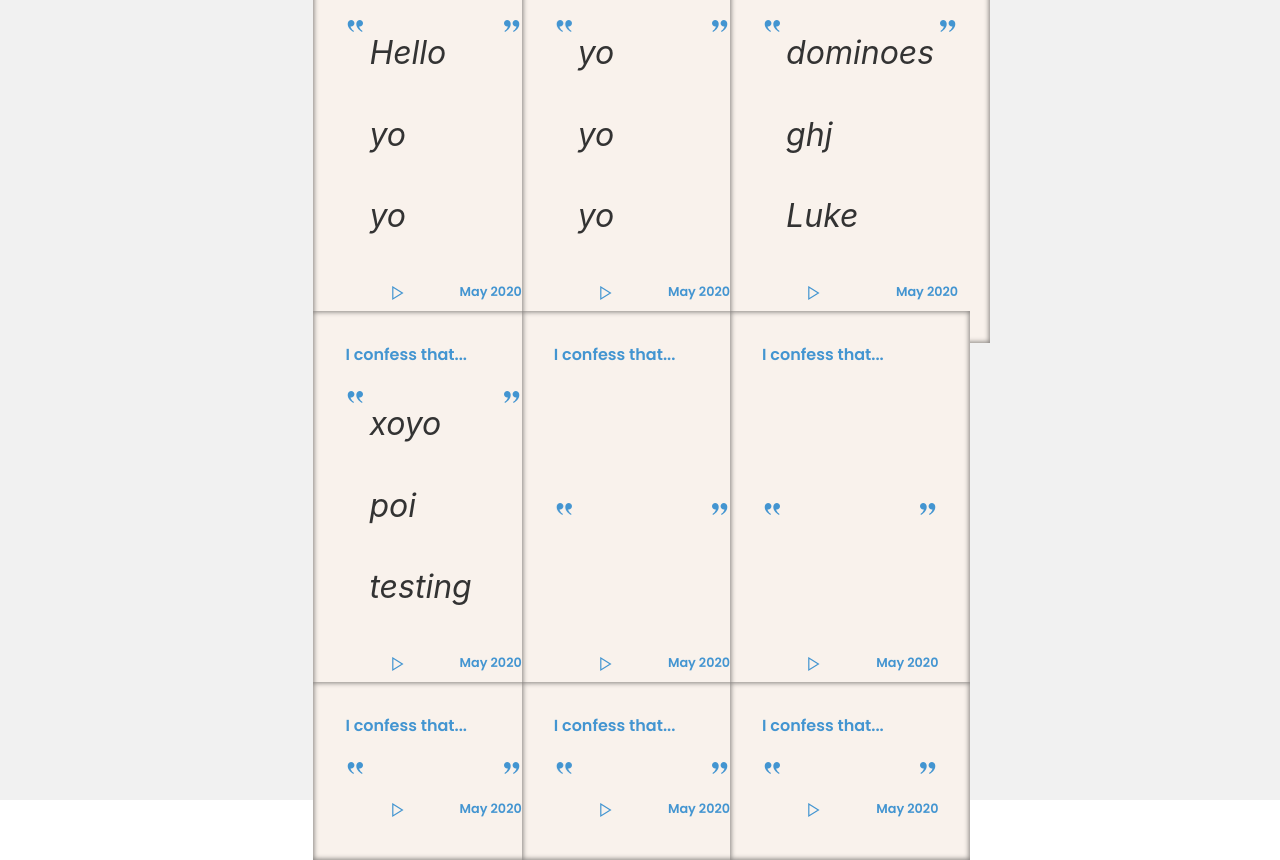
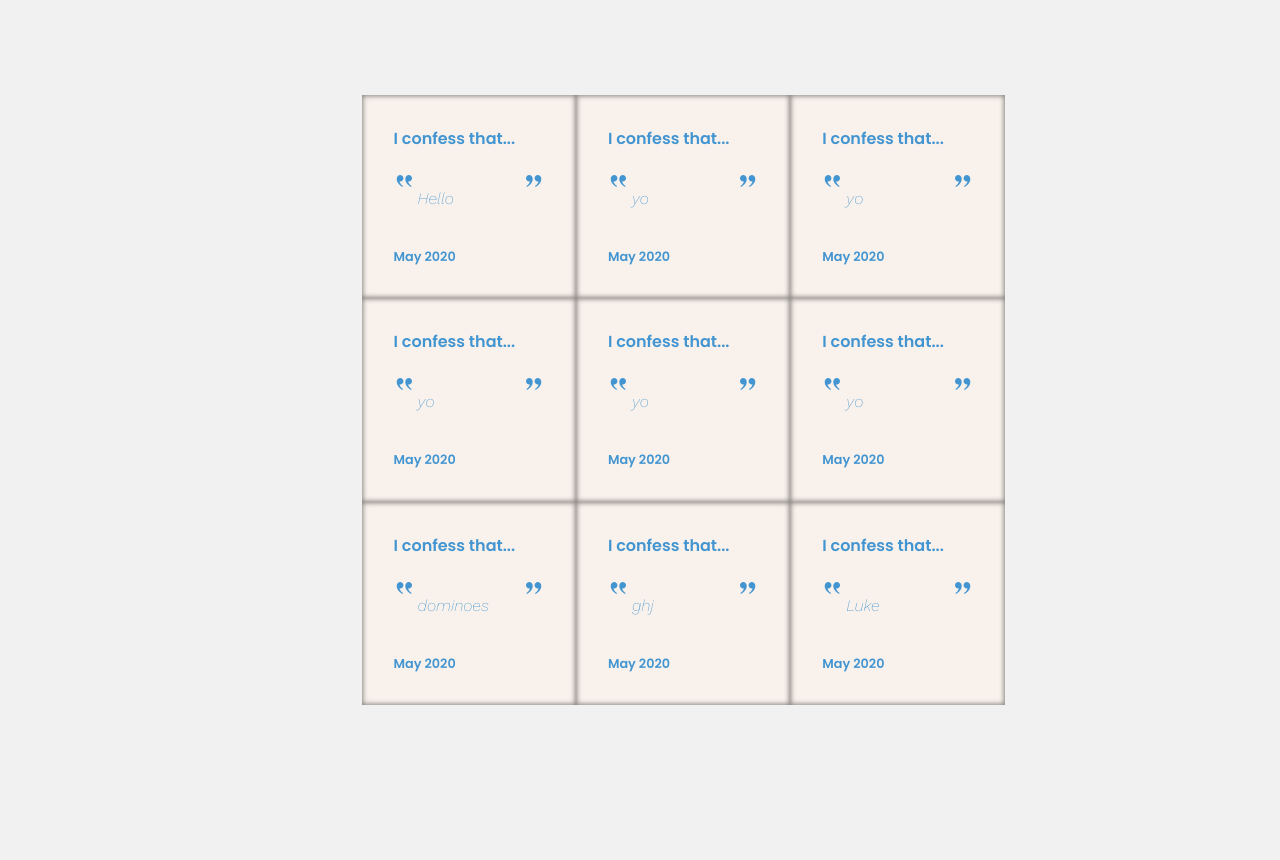
Before and after one commit to luc903/CovidConfessions, a PHP site: page /confessions.php in a window 1280 px wide. After the commit the page ends 705 px from the top, so only its background shows below. Run offline with PHP 8.4, Linux system fonts and the light colour scheme; data comes from the database, SQL or seed files in the repository; some libraries are stand-ins or nearby versions.

Commit message:
Close to page injection, styles causing current issues

```diff
--- a/ajax/getConfessions.php
+++ b/ajax/getConfessions.php
@@ -8,7 +8,7 @@
 
 require_once ("../config.php");
 
-$result = mysqli_query($conn, "SELECT * FROM confessions WHERE isSafe='1' ORDER BY RAND() LIMIT 12");
+$result = mysqli_query($conn, "SELECT * FROM confessions WHERE isSafe='1' ORDER BY RAND() LIMIT 9");
 
 $count = 0;
 while($row = mysqli_fetch_row($result)){
--- a/confessions.php
+++ b/confessions.php
@@ -8,11 +8,13 @@
 
 include("includes/header.php");
 ?>
-    <div id="confessionsPage">
+    <div class="confessionsPage" id="confessionsPage">
 
         <div class="confessions-page__wrapper">
+
             <div class="confessions-page__confession-wrapper">
-                    <div class="confession" uk-scrollspy="cls:uk-animation-fade; delay: 500">
+
+                    <div class="confession" uk-scrollspy="cls:uk-animation-fade; delay: 0">
                         <p>I confess that...</p>
                         <div class="confession__body">
                             <span uk-icon="icon: quote-right"></span>
@@ -22,7 +24,6 @@
                             <span uk-icon="icon: quote-right"></span>
                         </div>
                         <div class="confession__footer">
-                            <button class="uk-button uk-button-default" uk-icon="icon: play; ratio: 1.2"  value="play_1" onclick="play_1()"></button>
                             <small>May 2020</small>
                        </div>
                     </div>
@@ -36,11 +37,10 @@
                             <span uk-icon="icon: quote-right"></span>
                         </div>
                         <div class="confession__footer">
-                            <button class="uk-button uk-button-default" uk-icon="icon: play; ratio: 1.2"  value="play_1" onclick="play_1()"></button>
                             <small>May 2020</small>
                        </div>
                     </div>
-                    <div class="confession" uk-scrollspy="cls:uk-animation-fade; delay: 500">
+                    <div class="confession" uk-scrollspy="cls:uk-animation-fade; delay: 1000">
                         <p>I confess that...</p>
                         <div class="confession__body">
                             <span uk-icon="icon: quote-right"></span>
@@ -50,14 +50,13 @@
                             <span uk-icon="icon: quote-right"></span>
                         </div>
                         <div class="confession__footer">
-                            <button class="uk-button uk-button-default" uk-icon="icon: play; ratio: 1.2"  value="play_1" onclick="play_1()"></button>
                             <small>May 2020</small>
                        </div>
                     </div>
 
             </div>
             <div class="confessions-page__confession-wrapper">
-                    <div class="confession" uk-scrollspy="cls:uk-animation-fade; delay: 500">
+                    <div class="confession" uk-scrollspy="cls:uk-animation-fade; delay: 1500">
                         <p>I confess that...</p>
                         <div class="confession__body">
                             <span uk-icon="icon: quote-right"></span>
@@ -67,11 +66,10 @@
                             <span uk-icon="icon: quote-right"></span>
                         </div>
                         <div class="confession__footer">
-                            <button class="uk-button uk-button-default" uk-icon="icon: play; ratio: 1.2"  value="play_1" onclick="play_1()"></button>
                             <small>May 2020</small>
                        </div>
                     </div>
-                    <div class="confession" uk-scrollspy="cls:uk-animation-fade; delay: 500">
+                    <div class="confession" uk-scrollspy="cls:uk-animation-fade; delay: 2000">
                         <p>I confess that...</p>
                         <div class="confession__body">
                             <span uk-icon="icon: quote-right"></span>
@@ -81,11 +79,10 @@
                             <span uk-icon="icon: quote-right"></span>
                         </div>
                         <div class="confession__footer">
-                            <button class="uk-button uk-button-default" uk-icon="icon: play; ratio: 1.2"  value="play_1" onclick="play_1()"></button>
                             <small>May 2020</small>
                        </div>
                     </div>
-                    <div class="confession" uk-scrollspy="cls:uk-animation-fade; delay: 500">
+                    <div class="confession" uk-scrollspy="cls:uk-animation-fade; delay: 2500">
                         <p>I confess that...</p>
                         <div class="confession__body">
                             <span uk-icon="icon: quote-right"></span>
@@ -95,14 +92,13 @@
                             <span uk-icon="icon: quote-right"></span>
                         </div>
                         <div class="confession__footer">
-                            <button class="uk-button uk-button-default" uk-icon="icon: play; ratio: 1.2"  value="play_1" onclick="play_1()"></button>
                             <small>May 2020</small>
                        </div>
-                    </div>
+                        </div>
 
-            </div>
+                </div>
             <div class="confessions-page__confession-wrapper">
-                    <div class="confession" uk-scrollspy="cls:uk-animation-fade; delay: 500">
+                    <div class="confession" uk-scrollspy="cls:uk-animation-fade; delay: 3000">
                         <p>I confess that...</p>
                         <div class="confession__body">
                             <span uk-icon="icon: quote-right"></span>
@@ -112,11 +108,10 @@
                             <span uk-icon="icon: quote-right"></span>
                         </div>
                         <div class="confession__footer">
-                            <button class="uk-button uk-button-default" uk-icon="icon: play; ratio: 1.2"  value="play_1" onclick="play_1()"></button>
                             <small>May 2020</small>
                        </div>
                     </div>
-                    <div class="confession" uk-scrollspy="cls:uk-animation-fade; delay: 500">
+                    <div class="confession" uk-scrollspy="cls:uk-animation-fade; delay: 3500">
                         <p>I confess that...</p>
                         <div class="confession__body">
                             <span uk-icon="icon: quote-right"></span>
@@ -126,11 +121,10 @@
                             <span uk-icon="icon: quote-right"></span>
                         </div>
                         <div class="confession__footer">
-                            <button class="uk-button uk-button-default" uk-icon="icon: play; ratio: 1.2"  value="play_1" onclick="play_1()"></button>
                             <small>May 2020</small>
                        </div>
                     </div>
-                    <div class="confession" uk-scrollspy="cls:uk-animation-fade; delay: 500">
+                    <div class="confession" uk-scrollspy="cls:uk-animation-fade; delay: 4000">
                         <p>I confess that...</p>
                         <div class="confession__body">
                             <span uk-icon="icon: quote-right"></span>
@@ -140,7 +134,6 @@
                             <span uk-icon="icon: quote-right"></span>
                         </div>
                         <div class="confession__footer">
-                            <button class="uk-button uk-button-default" uk-icon="icon: play; ratio: 1.2"  value="play_1" onclick="play_1()"></button>
                             <small>May 2020</small>
                        </div>
                     </div>
--- a/css/_confessions.scss
+++ b/css/_confessions.scss
@@ -1,10 +1,10 @@
-#confessionsPage {
-  display: flex;
-  justify-content: space-between;
-  width: 90vw;
-  margin: 0 auto;
-}
-
-.confessionsPage__column {
-  flex: 0 0 25%;
-}
+//#confessionsPage {
+//  display: flex;
+//  justify-content: space-between;
+//  width: 90vw;
+//  margin: 0 auto;
+//}
+//
+//.confessionsPage__column {
+//  flex: 0 0 25%;
+//}
--- a/css/styles.css
+++ b/css/styles.css
@@ -24,8 +24,6 @@
   background: #F1F1F1;
   color: #4395D1;
   font-family: 'Poppins', sans-serif;
-
-
 }
 .home-page__wrapper {
   max-width: 80vw;
@@ -53,7 +51,8 @@
   justify-content: space-between;
   flex: 0 0 27%;
   padding: 2em;
-  margin: -1em;
+/*  margin: -1em;*/
+
   background: #F9F2EC;
 
   font-weight: 600;
@@ -139,7 +138,7 @@
   margin: 0 auto;
 }*/
 
-#confessionsPage{
+.confessionsPage{
   display: flex;
   align-items: center;
   justify-content: center;
--- a/js/scripts.js
+++ b/js/scripts.js
@@ -87,15 +87,17 @@
             url: "/ajax/getConfessions.php",
             success: function (response) {
                 var JSONresponse = JSON.parse(response);
-                var returnArray = splitArray(JSONresponse, 3);
+                var returnArray = splitArray(JSONresponse, 1);
 
                 for (var i = 0; i < returnArray.length; i++) {
                     for (j = 0; j < returnArray[i].length; j++) {
-                        $($(".confessionsPage__column")[i]).append("<h2>" + returnArray[i][j]) + "</h2>";
+                        $($(".confessionsPage__column")[i]).append("<p>" + returnArray[i][j]) + "</p>";
+
+
                     }
                 }
 
-                $("#confessionsPage").fadeIn("slow");
+                //$("#confessionsPage").fadeIn("slow");
 
             },
             error: function (error) {
```
